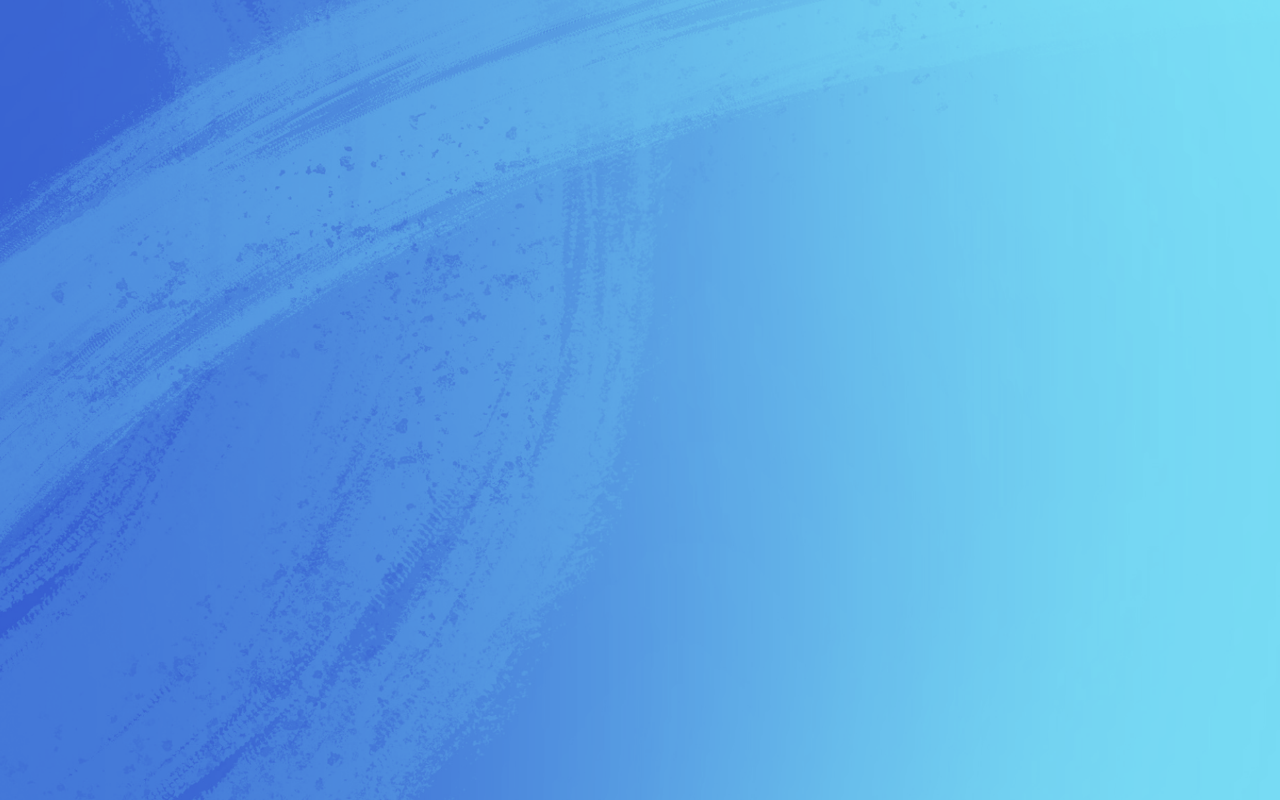
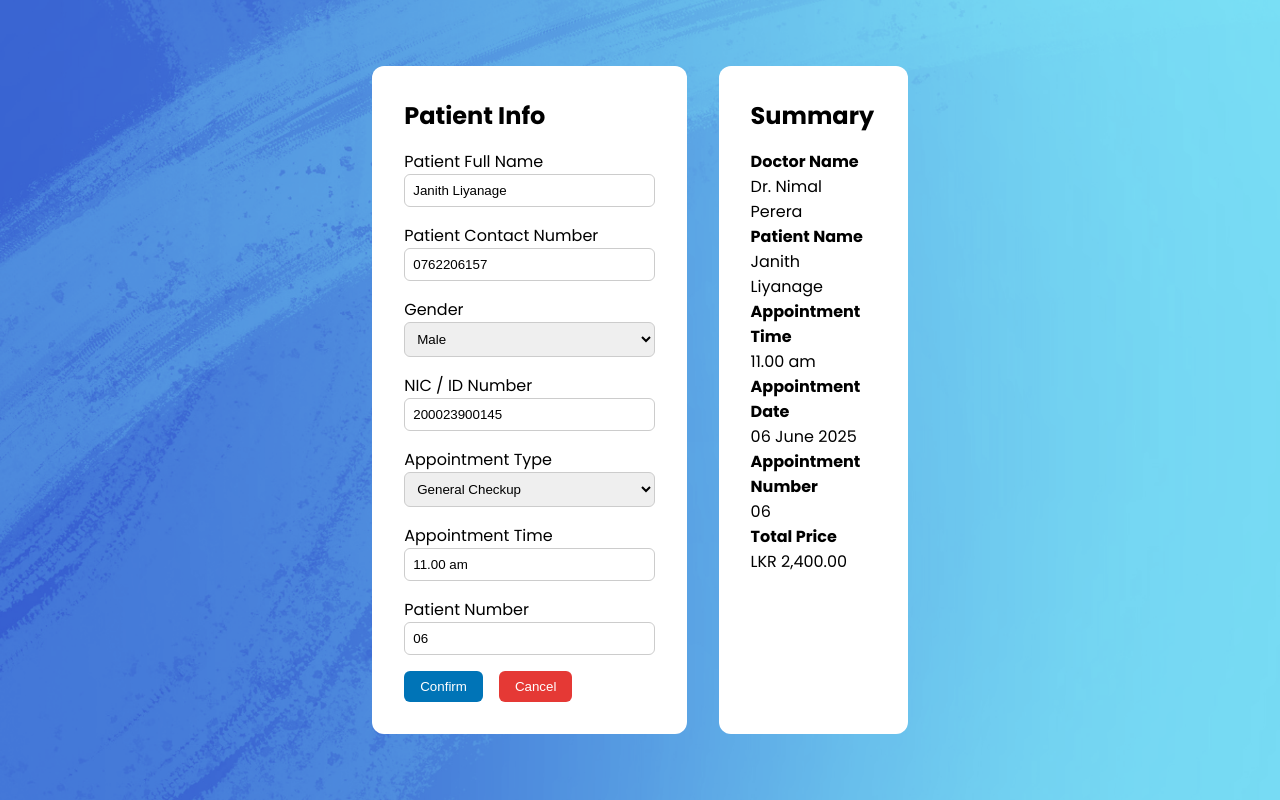
Before and after one commit to diNeLlIi/Hospital-Frontend, a React (Create React App) app in the folder my-react-app/: page /add-patients in a window 1280 px wide. Before the commit this address had no page. Built offline with nearby package versions, Linux system fonts and the light colour scheme.

Commit message:
sidebar update 1

```diff
--- a/my-react-app/src/App.js
+++ b/my-react-app/src/App.js
@@ -3,7 +3,9 @@ import { BrowserRouter as Router, Routes, Route } from 'react-router-dom';
 import './App.css';
 import HomePage from './Pages/HomePage/HomePage';
 import Login from './Pages/Login/Login';
-import DashboardReceptionist from './Pages/Dashboard/DashboardReceptionist';
+import ReceptionistDashboard from './Pages/ReceptionistDashboard/ReceptionistDashboard';
+import AddPatient from './Pages/AddPatient/AddPatient';
+
 
 function App() {
   return (
@@ -11,7 +13,8 @@ function App() {
       <Routes>
         <Route path="/" element={<HomePage />} />
         <Route path="/login" element={<Login />} />
-        <Route path="/receptionist-dashboard" element={<DashboardReceptionist />} />
+        <Route path="/receptionist-dashboard" element={<ReceptionistDashboard />} />
+        <Route path="/add-patients" element={<AddPatient />} />
       </Routes>
     </Router>
   );
--- a/my-react-app/src/Components/Sidebar/Sidebar.jsx
+++ b/my-react-app/src/Components/Sidebar/Sidebar.jsx
@@ -14,7 +14,7 @@ const Sidebar = () => {
     { icon: <MdDashboard size={20}/>, path: '/dashboard', label: 'Dashboard' },
     { icon: <TbReportMedical size={20}/>, path: '/appointments', label: 'Appointments' },
     { icon: <FaUserDoctor size={20}/>, path: '/doctors', label: 'Doctors' },
-    { icon: <CiMedicalCross size={20}/>, path: '/patients', label: 'Patients' },
+    { icon: <CiMedicalCross size={20}/>, path: '/add-patients', label: 'Patients' },
     { icon: <MdOutlinePersonSearch size={20}/>, path: '/staff', label: 'Staff' },
     { icon: <TbReport size={20}/>, path: '/reports', label: 'Reports' },
     { icon: <IoSettingsOutline size={20}/>, path: '/settings', label: 'Settings' },
--- /dev/null
+++ b/my-react-app/src/Pages/AddPatient/AddPatient.css
@@ -0,0 +1,56 @@
+.appointments-container {
+  display: flex;
+  gap: 2rem;
+  padding: 2rem;
+}
+
+.patient-info, .appointment-summary {
+  background: white;
+  padding: 2rem;
+  border-radius: 12px;
+}
+
+.patient-info {
+  flex: 2;
+}
+
+.appointment-summary {
+  flex: 1;
+}
+
+h2 {
+  margin-bottom: 1rem;
+}
+
+.form-group {
+  display: flex;
+  flex-direction: column;
+  margin-bottom: 1rem;
+}
+
+input, select {
+  padding: 0.5rem;
+  border: 1px solid #ccc;
+  border-radius: 6px;
+}
+
+.form-buttons {
+  display: flex;
+  gap: 1rem;
+}
+
+.confirm-btn {
+  background-color: #0074B7;
+  color: white;
+  padding: 0.5rem 1rem;
+  border: none;
+  border-radius: 6px;
+}
+
+.cancel-btn {
+  background-color: #E53935;
+  color: white;
+  padding: 0.5rem 1rem;
+  border: none;
+  border-radius: 6px;
+}
--- /dev/null
+++ b/my-react-app/src/Pages/AddPatient/AddPatient.jsx
@@ -0,0 +1,133 @@
+import React, { useState } from 'react';
+import './AddPatient.css';
+
+const AddPatient = () => {
+  const [formData, setFormData] = useState({
+    fullName: 'Janith Liyanage',
+    contactNumber: '0762206157',
+    gender: 'Male',
+    nic: '200023900145',
+    appointmentType: 'General Checkup',
+    appointmentTime: '11.00 am',
+    patientNumber: '06'
+  });
+
+  const doctorName = "Dr. Nimal Perera";
+  const appointmentDate = "06 June 2025";
+  const totalPrice = "LKR 2,400.00";
+
+  const handleChange = (e) => {
+    const { name, value } = e.target;
+    setFormData(prev => ({ ...prev, [name]: value }));
+  };
+
+  const handleConfirm = () => {
+    console.log("Appointment Confirmed:", formData);
+  };
+
+  const handleCancel = () => {
+    console.log("Appointment Cancelled");
+  };
+
+  return (
+    <div className="appointments-container">
+      {/* Left section - Form */}
+      <div className="patient-info">
+        <h2>Patient Info</h2>
+        <form>
+          <div className="form-group">
+            <label>Patient Full Name</label>
+            <input
+              type="text"
+              name="fullName"
+              value={formData.fullName}
+              onChange={handleChange}
+            />
+          </div>
+
+          <div className="form-group">
+            <label>Patient Contact Number</label>
+            <input
+              type="text"
+              name="contactNumber"
+              value={formData.contactNumber}
+              onChange={handleChange}
+            />
+          </div>
+
+          <div className="form-group">
+            <label>Gender</label>
+            <select
+              name="gender"
+              value={formData.gender}
+              onChange={handleChange}
+            >
+              <option>Male</option>
+              <option>Female</option>
+            </select>
+          </div>
+
+          <div className="form-group">
+            <label>NIC / ID Number</label>
+            <input
+              type="text"
+              name="nic"
+              value={formData.nic}
+              onChange={handleChange}
+            />
+          </div>
+
+          <div className="form-group">
+            <label>Appointment Type</label>
+            <select
+              name="appointmentType"
+              value={formData.appointmentType}
+              onChange={handleChange}
+            >
+              <option>General Checkup</option>
+              <option>Specialist Consultation</option>
+            </select>
+          </div>
+
+          <div className="form-group">
+            <label>Appointment Time</label>
+            <input
+              type="text"
+              name="appointmentTime"
+              value={formData.appointmentTime}
+              onChange={handleChange}
+            />
+          </div>
+
+          <div className="form-group">
+            <label>Patient Number</label>
+            <input
+              type="text"
+              name="patientNumber"
+              value={formData.patientNumber}
+              onChange={handleChange}
+            />
+          </div>
+
+          <div className="form-buttons">
+            <button type="button" className="confirm-btn" onClick={handleConfirm}>Confirm</button>
+            <button type="button" className="cancel-btn" onClick={handleCancel}>Cancel</button>
+          </div>
+        </form>
+      </div>
+
+      {/* Right section - Summary */}
+      <div className="appointment-summary">
+        <h2>Summary</h2>
+        <p><strong>Doctor Name</strong><br />{doctorName}</p>
+        <p><strong>Patient Name</strong><br />{formData.fullName}</p>
+        <p><strong>Appointment Time</strong><br />{formData.appointmentTime}</p>
+        <p><strong>Appointment Date</strong><br />{appointmentDate}</p>
+        <p><strong>Appointment Number</strong><br />{formData.patientNumber}</p>
+        <p><strong>Total Price</strong><br />{totalPrice}</p>
+      </div>
+    </div>
+  );
+};
+
+export default AddPatient;
--- a/my-react-app/src/Pages/ReceptionistDashboard/ReceptionistDashboard.jsx
+++ b/my-react-app/src/Pages/ReceptionistDashboard/ReceptionistDashboard.jsx
@@ -2,7 +2,7 @@ import React from 'react';
 import Layout from '../../Components/Layout/Layout';
 import './ReceptionistDashboard.css';
 
-const Dashboard = () => {
+const ReceptionistDashboard = () => {
   return (
     <Layout pageTitle="ReceptionistDashboard" pageNumber="98">
       <div className="dashboard-scroll-container">
@@ -137,4 +137,4 @@ const Dashboard = () => {
   );
 };
 
-export default Dashboard;
+export default ReceptionistDashboard;
```
Also changed, not shown: my-react-app/src/Pages/AddPatient/Patient.css (deleted), my-react-app/src/Pages/AddPatient/Patient.jsx (deleted).
